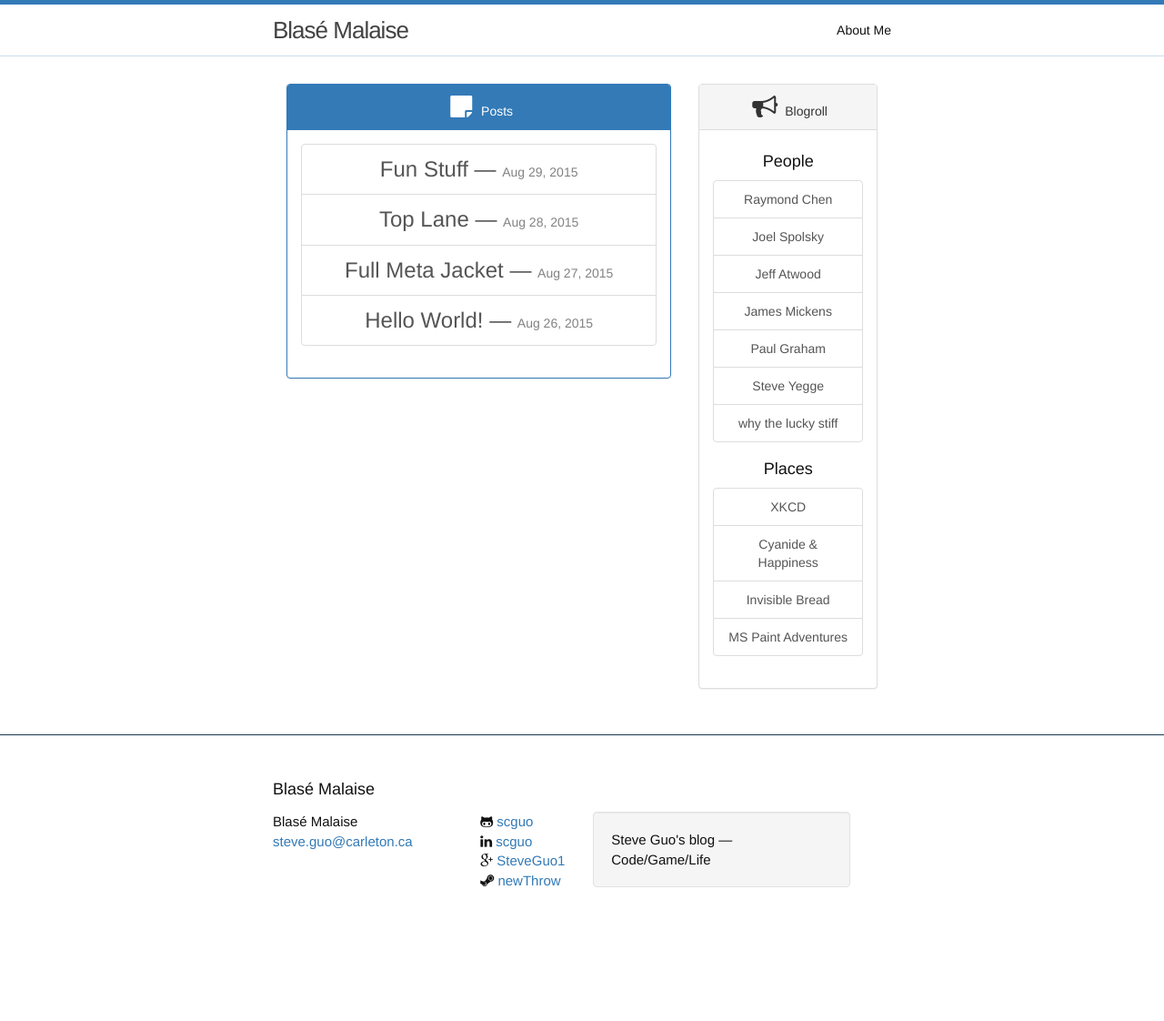
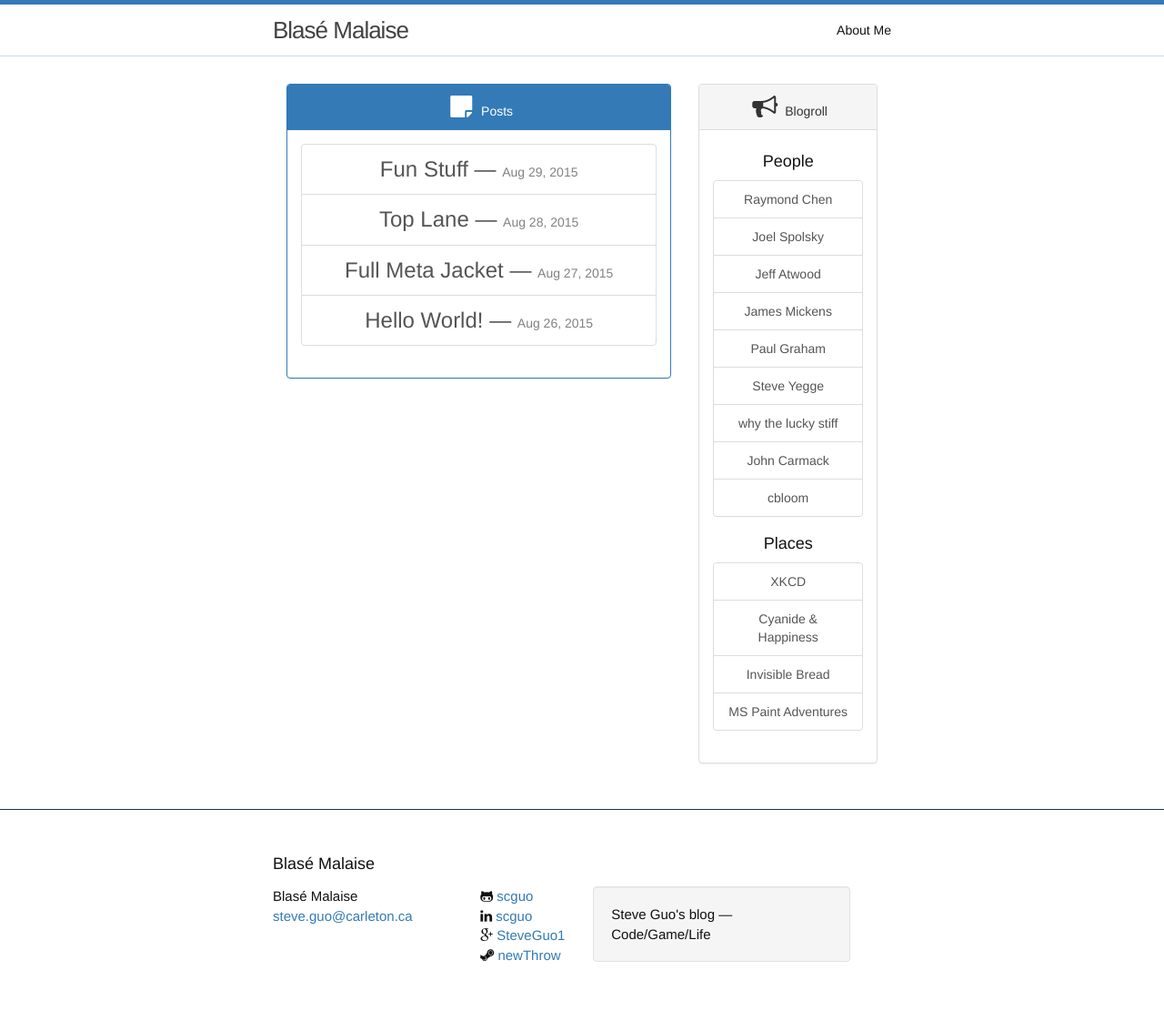
Before and after one commit to scguo/scguo.github.io, a Jekyll site: the page built from index.html, in a window 1280 px wide. Shown: the whole page at 91% size. Built offline with Jekyll 4.4.1, drawn with Linux system fonts in a browser that asks for light colours; before the commit the page ends 1040 px from its top, so only the background shows below that.

Commit message:
update blogroll

```diff
--- a/_includes/blogroll.html
+++ b/_includes/blogroll.html
@@ -7,6 +7,8 @@
   <a class="list-group-item" href="http://www.paulgraham.com/">Paul Graham</a>
   <a class="list-group-item" href="http://steve-yegge.blogspot.ca/">Steve Yegge</a>
   <a class="list-group-item" href="https://en.wikipedia.org/wiki/Why_the_lucky_stiff">why the lucky stiff</a>
+  <a class="list-group-item" href="http://armadilloaerospace.com/n.x/johnc/Recent%20Updates">John Carmack</a>
+  <a class="list-group-item" href="http://cbloomrants.blogspot.ca/">cbloom</a>
 </div>
 
 <h4 class="text-center">Places</h4>
```
